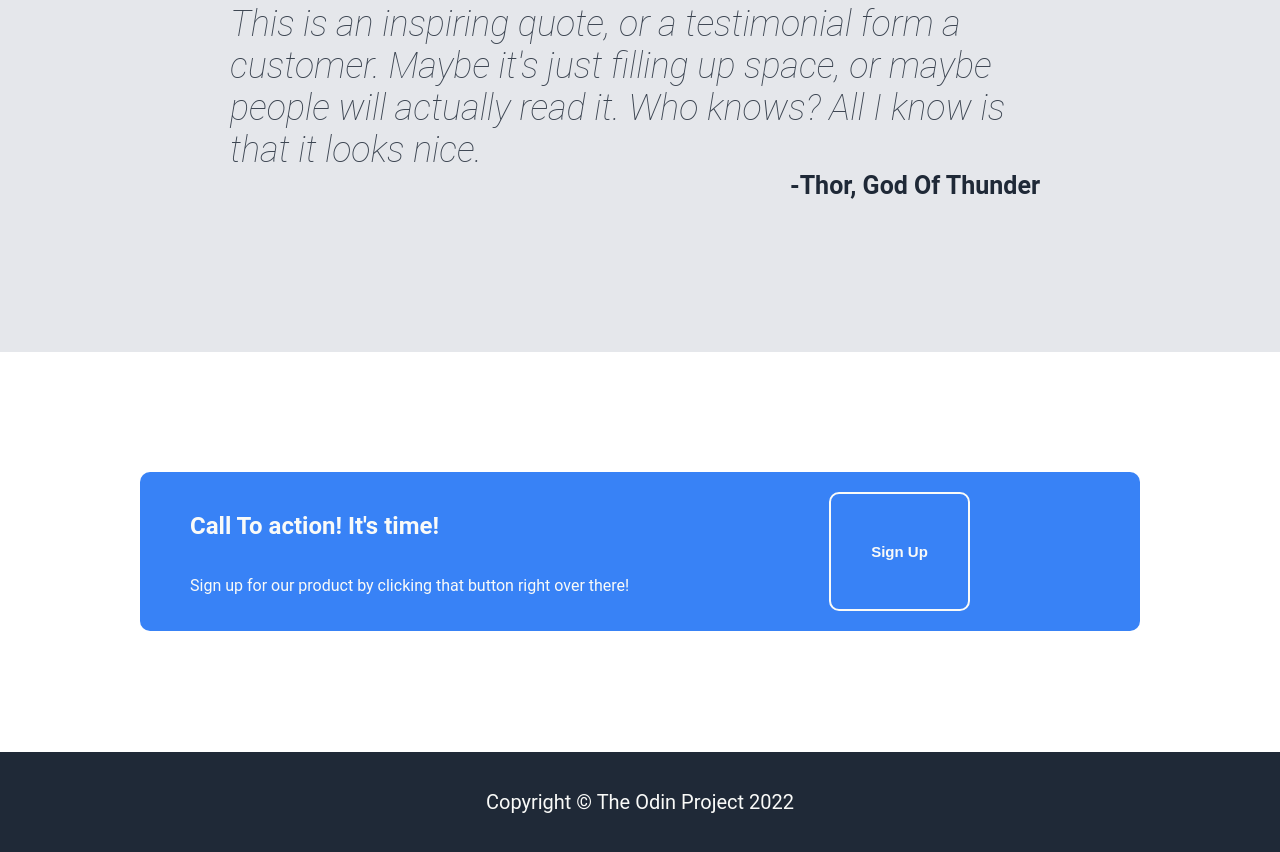
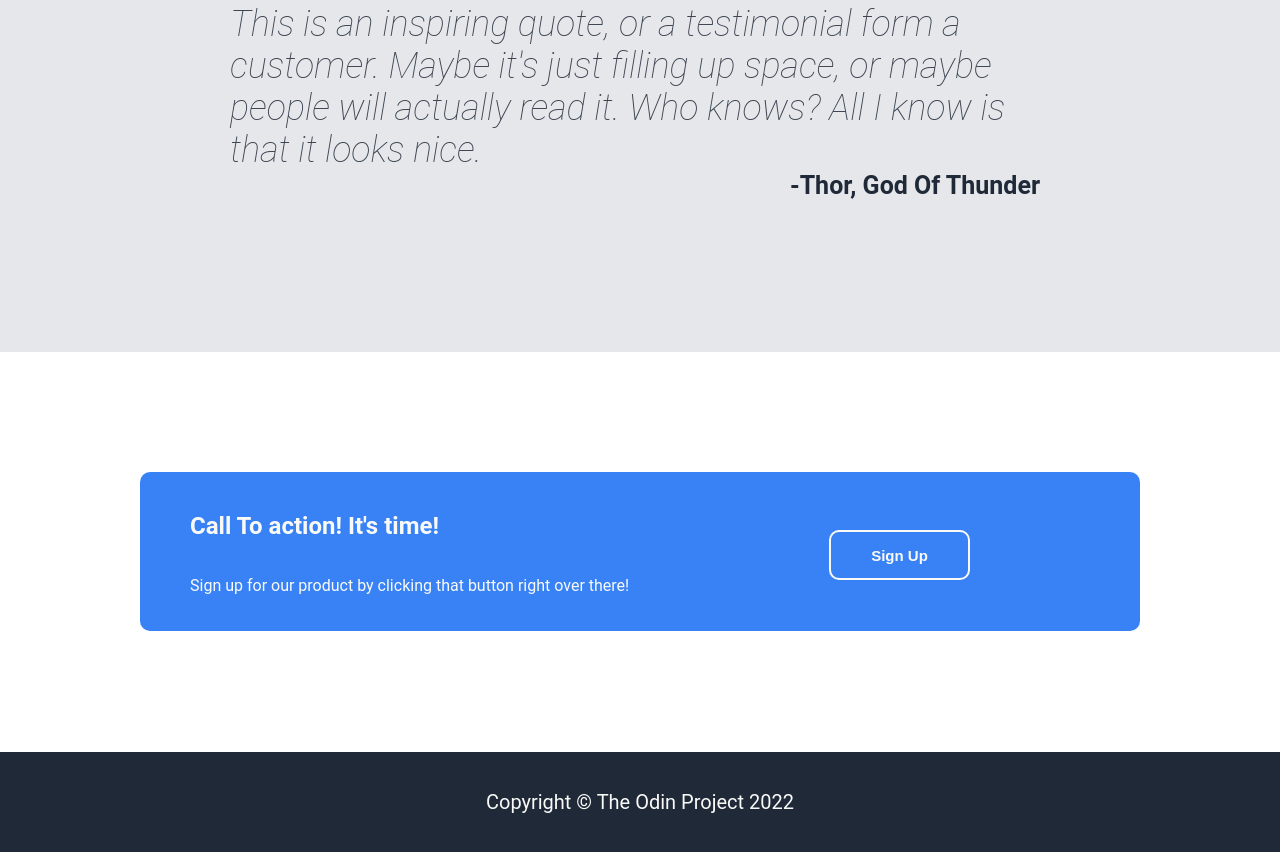
Before and after one commit to ColdAndromeda/Landing-Page, a plain HTML site: page index.html in a window 1280 px wide. Shown: the part 1248-2100 px from the top of the page. Drawn offline with Linux system fonts and the light colour scheme.

Commit message:
Finished Landing Page

```diff
--- a/indexstyle.scss
+++ b/indexstyle.scss
@@ -190,6 +190,8 @@ ul {
     border-style: solid;
     font-size: 15px;
     align-items: center;
+    height: 50px;
+    margin-top: 38px;
 }
 
 .footer{
```
Also changed, not shown: dist/css/indexstyle.css, 1 other file.
